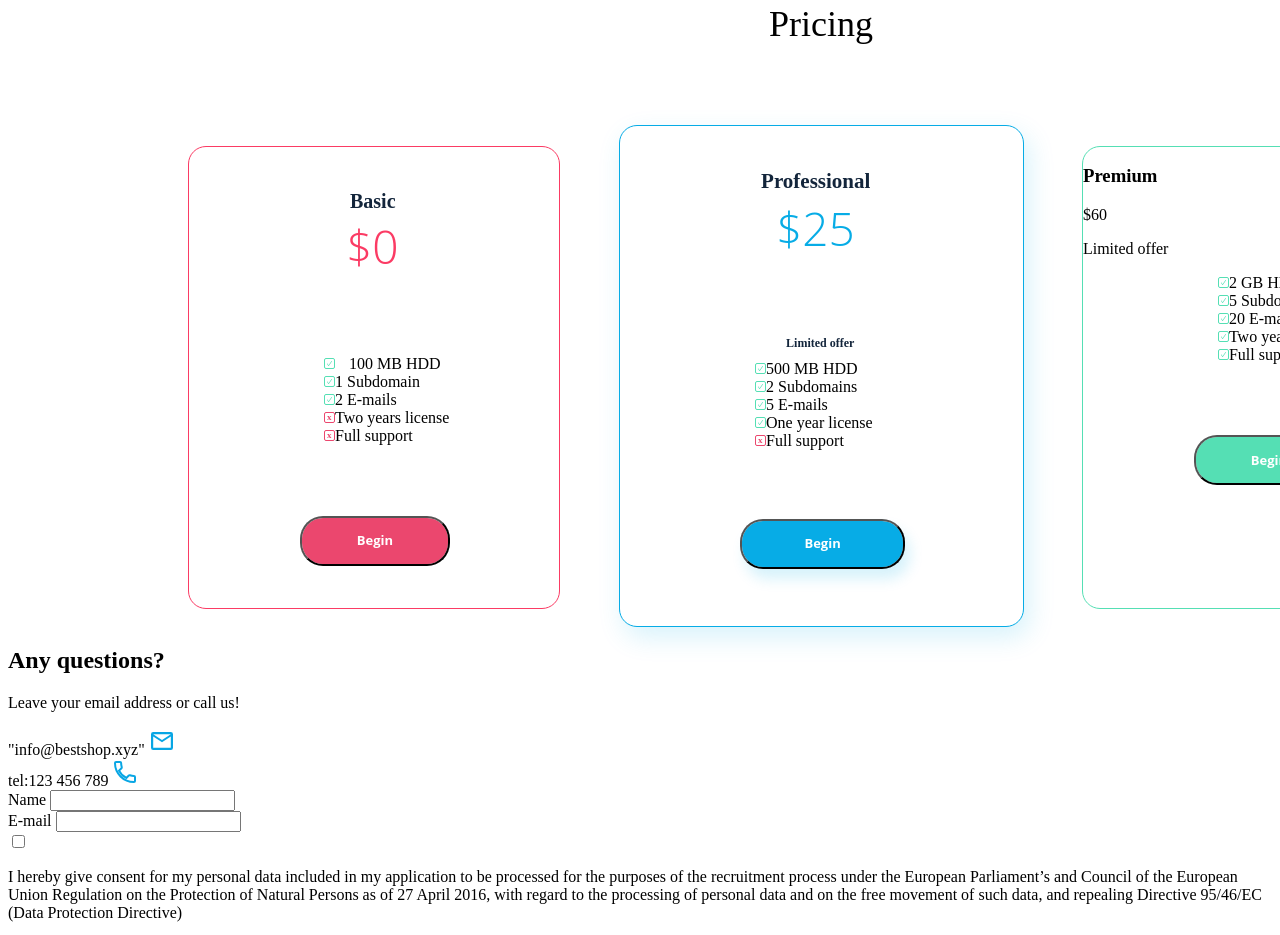
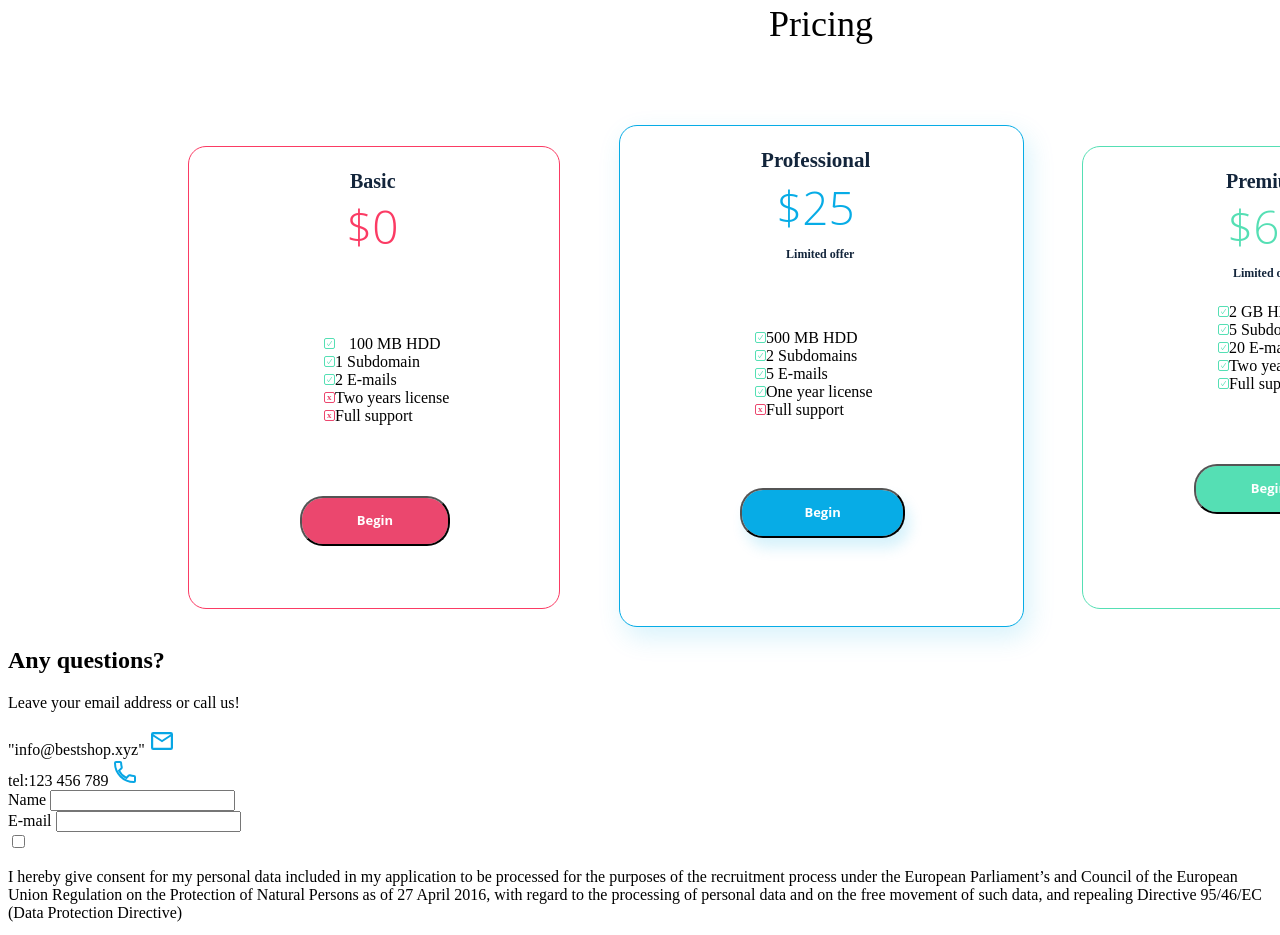
Before and after one commit to kstarowicz/BestShop, a plain HTML site: page index.html in a window 1280 px wide. Shown: the part 2971-3906 px from the top of the page. Drawn offline with Linux system fonts and the light colour scheme.

Commit message:
kolejne 4

```diff
--- a/main.css
+++ b/main.css
@@ -390,8 +390,8 @@ h1{
 .header_first_pricing_column{
     height: 24px;
     width: 51px;
-    padding-left: 161px;
-    padding-top: 34px;
+   margin-left: 161px;
+    margin-top: 34px;
     text-align: left;
     font: normal normal bold 20px/1px Raleway;
     letter-spacing: 0;
@@ -405,7 +405,7 @@ h1{
     margin-top: 14px;
     text-align: left;
     font: normal normal 300 46px/2px Open Sans;
-    letter-spacing: 0px;
+    letter-spacing: 0;
     color: #FB3B64;
     opacity: 1;
 }
@@ -426,8 +426,8 @@ h1{
 .header_second_pricing_column {
     width: 123px;
     height: 25px;
-    padding-left: 141px;
-    padding-top: 34px;
+    margin-left: 141px;
+    margin-top: 34px;
     text-align: left;
     font: normal normal bold 21px/1px Raleway;
     letter-spacing: 0;
@@ -435,8 +435,9 @@ h1{
     opacity: 1;
 }
 .second_paragraph_pricing_column{
-    height: 70px;
+
     width: 93px;
+    /*height: 70px;*/
     margin-left: 156px;
     margin-top: 14px;
     text-align: left;
@@ -446,7 +447,8 @@ h1{
     opacity: 1;
 }
 .limited_second_paragraph_column{
-
+    width: 73px;
+    height: 14px;
     margin-left: 166px;
     margin-top: 5px;
     font: normal normal bold 12px/1px Raleway;
@@ -456,7 +458,9 @@ h1{
 }
 .second_list_pricing_column{
     list-style: none;
+    margin-top: 61px;
 }
+
 .third_pricing_column{
     width: 372px;
     height: 461px;
@@ -466,6 +470,42 @@ h1{
     border-radius: 18px;
     opacity: 1;
     margin-top: 71px;
+}
+
+.header_third_pricing_column{
+    width: 86px;
+    height: 24px;
+    margin-left: 143px;
+    margin-top: 34px;
+    text-align: left;
+    font: normal normal bold 20px/1px Raleway;
+    letter-spacing: 0;
+    color: #13253B;
+    opacity: 1;
+}
+
+.third_paragraph_pricing_column{
+    width: 85px;
+    /*height: 64px;*/
+    margin-left: 144px;
+    margin-top: 14px;
+    text-align: left;
+    font: normal normal 300 46px/2px Open Sans;
+    letter-spacing: 0;
+    color: #55DFB4;
+    opacity: 1;
+}
+
+.limited_third_paragraph_column{
+    width: 73px;
+    height: 14px;
+    margin-left: 150px;
+    margin-top: 5px;
+    text-align: left;
+    font: normal normal bold 12px/1px Raleway;
+    letter-spacing: 0;
+    color: #13253B;
+    opacity: 1;
 }
 .third_list_pricing_column{
     list-style: none;
```
